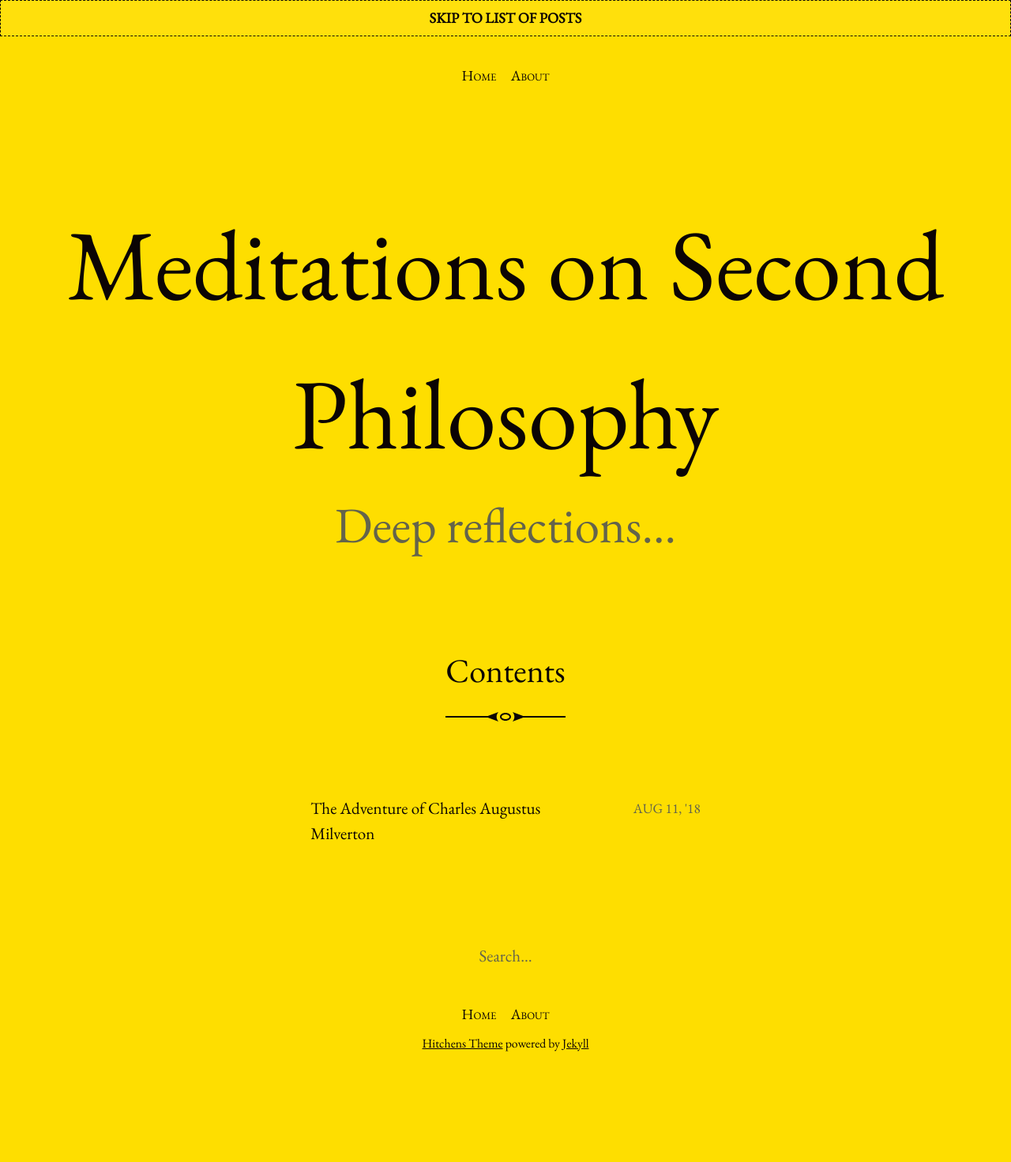
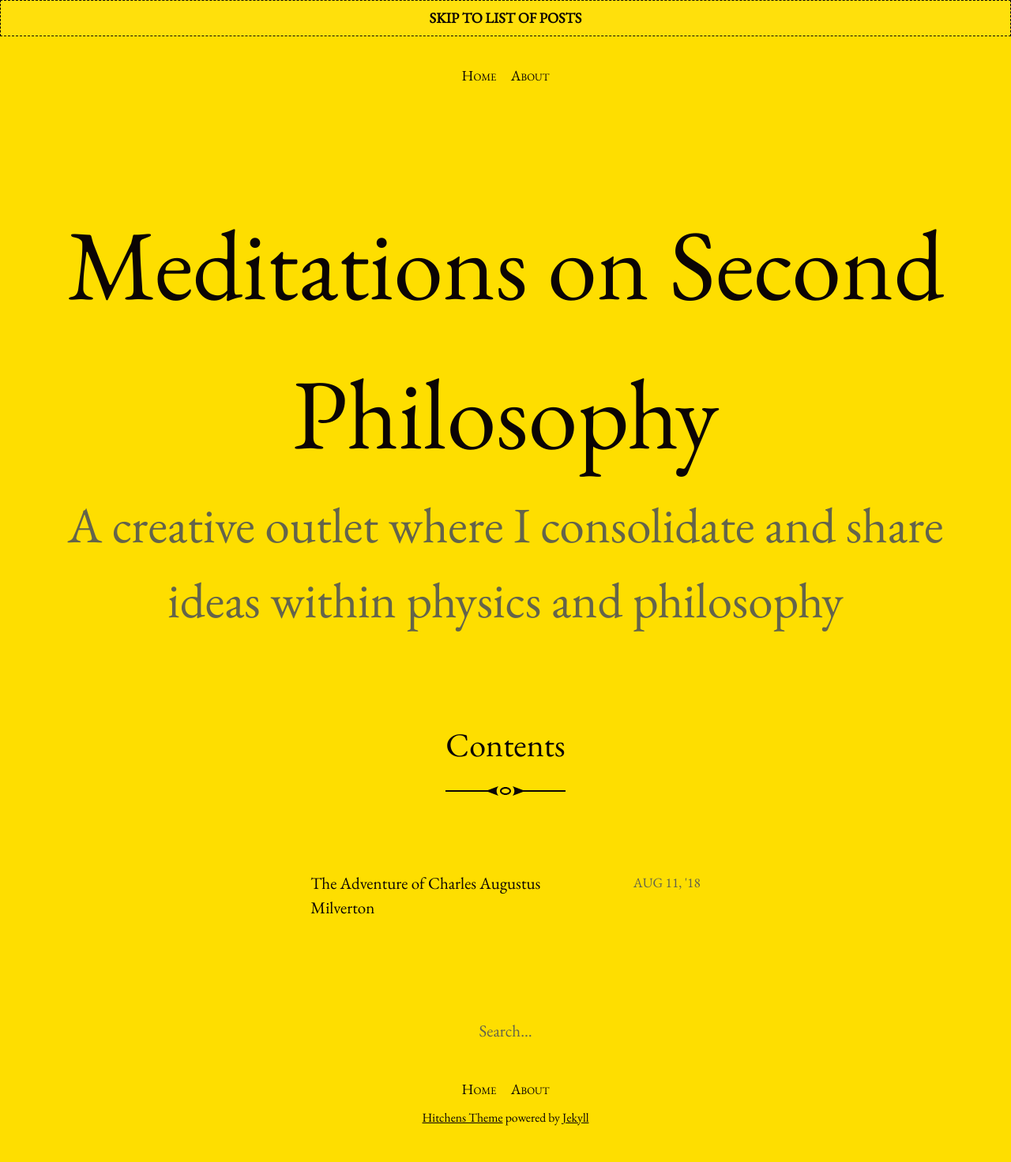
Before and after one commit to GangaSM/Meditations-on-Second-Philosophy, a Jekyll site: the page built from index.html, in a window 1280 px wide. Shown: the whole page at 79% size. Built offline with Jekyll 4.4.1, drawn with Linux system fonts in a browser that asks for light colours; the list of posts is cut into pages by our own code; before the commit the page ends 1377 px from its top, so only the background shows below that.

Commit message:
Update _config.yml

```diff
--- a/_config.yml
+++ b/_config.yml
@@ -14,8 +14,8 @@
 # You can create any custom variable you would like, and they will be accessible
 # in the templates via {{ site.myvariable }}.
 title: Meditations on Second Philosophy
-description: Deep reflections...
-email: hello@patdryburgh.com
+description: A creative outlet where I consolidate and share ideas within physics and philosophy
+email: ganga@manchanda.co.uk
 #description: >- # this means to ignore newlines until "baseurl:"
 #  An inarguably well-designed Jekyll theme.
 #baseurl: "/hitchens" # the subpath of your site, e.g. /blog
```
